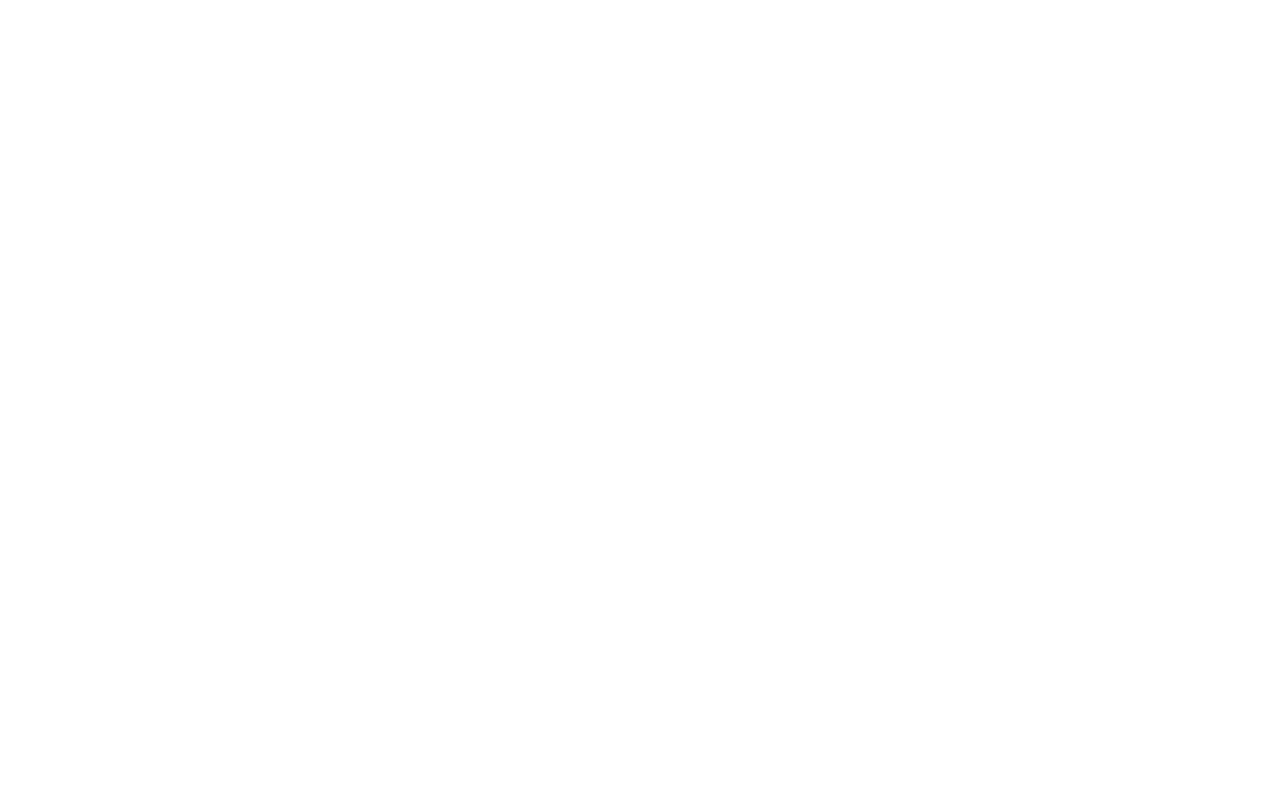
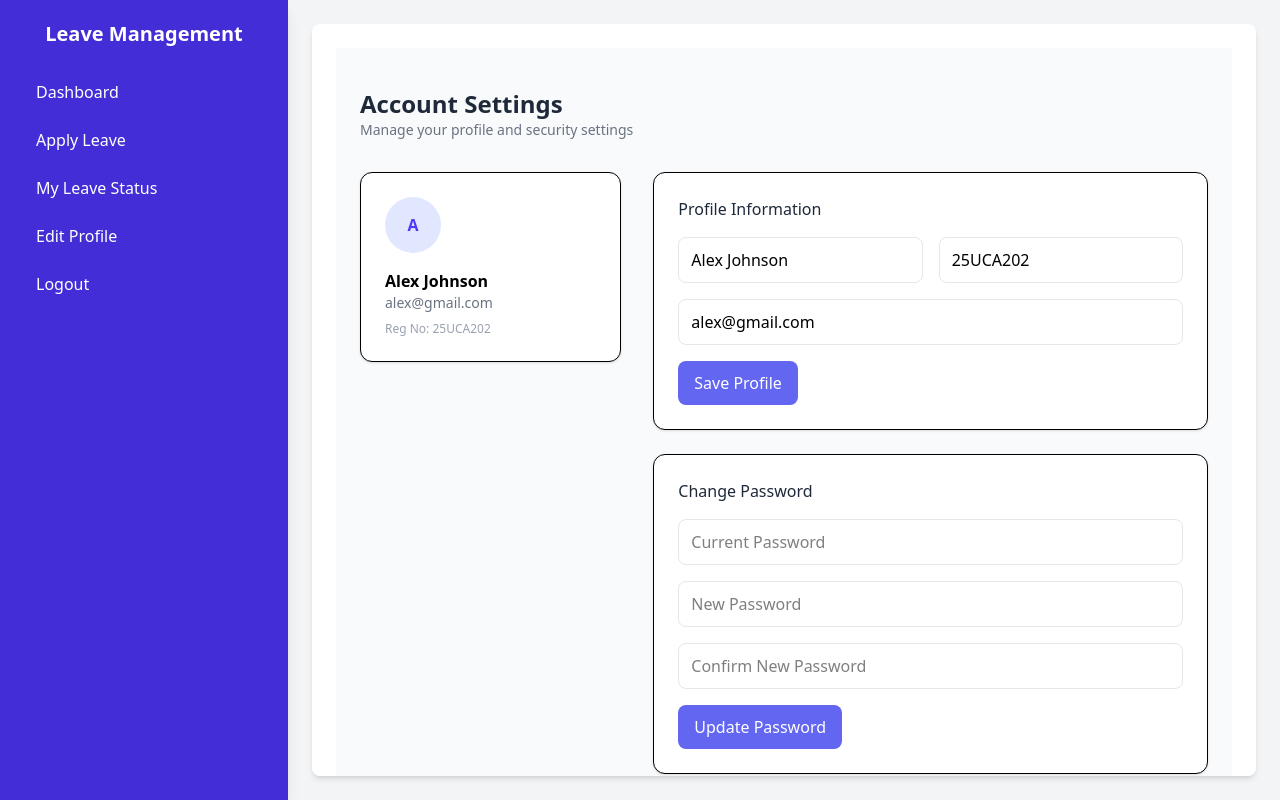
Before and after one commit to sridhar-hp/lms_client, a React (Vite) app: page /dashboard/1/editprofile/1 in a window 1280 px wide. Before the commit this address had no page. Built offline with nearby package versions, Linux system fonts and the light colour scheme; sample sign-in values are in the browser's storage.

Commit message:
edit profile page added

```diff
--- a/package.json
+++ b/package.json
@@ -14,10 +14,11 @@
     "@tailwindcss/vite": "^4.1.17",
     "axios": "^1.13.2",
     "cors": "^2.8.5",
-    "react-icons": "^5.5.0",
+    "lucide-react": "^1.8.0",
     "react": "^19.2.0",
     "react-dom": "^19.2.0",
     "react-hook-form": "^7.71.1",
+    "react-icons": "^5.5.0",
     "react-router-dom": "^7.9.6",
     "tailwindcss": "^4.1.17",
     "yup": "^1.7.1",
--- a/src/App.jsx
+++ b/src/App.jsx
@@ -42,6 +42,7 @@ import MyLeaveStatus from "./pages/MyLeaveStatus.jsx";
 import Settings from "./pages/Settings.jsx";
 import StudentLeaveRequests from "./pages/StudentLeaveRequests.jsx";
 import PrivateRouter from "./pages/PrivateRouter.jsx";
+import Editpage from "./pages/Editpage.jsx";
 
 function App() {
   return (
@@ -112,6 +113,15 @@ function App() {
               </PrivateRouter>
             }
           />
+
+          <Route
+            path="editprofile/:userId"
+            element={
+              <PrivateRouter>
+                <Editpage />
+              </PrivateRouter>
+            }
+          />
         </Route>
       </Routes>
     </BrowserRouter>
--- a/src/index.css
+++ b/src/index.css
@@ -1 +1,59 @@
 @import "tailwindcss";
+
+/* Epic Animations */
+@keyframes fadeIn {
+    from {
+        opacity: 0;
+        transform: translateY(20px);
+    }
+    to {
+        opacity: 1;
+        transform: translateY(0);
+    }
+}
+
+@keyframes glow {
+    0%, 100% {
+        box-shadow: 0 0 20px rgba(168, 85, 247, 0.5);
+    }
+    50% {
+        box-shadow: 0 0 40px rgba(236, 72, 153, 0.8);
+    }
+}
+
+@keyframes slideIn {
+    from {
+        opacity: 0;
+        transform: translateX(-30px);
+    }
+    to {
+        opacity: 1;
+        transform: translateX(0);
+    }
+}
+
+@keyframes float {
+    0%, 100% {
+        transform: translateY(0px);
+    }
+    50% {
+        transform: translateY(-10px);
+    }
+}
+
+/* Apply animations */
+.animate-fadeIn {
+    animation: fadeIn 0.5s ease-out forwards;
+}
+
+.animate-glow {
+    animation: glow 2s ease-in-out infinite;
+}
+
+.animate-slideIn {
+    animation: slideIn 0.6s ease-out forwards;
+}
+
+.animate-float {
+    animation: float 3s ease-in-out infinite;
+}
--- a/src/pages/DMenuBar.jsx
+++ b/src/pages/DMenuBar.jsx
@@ -19,6 +19,7 @@ function DMenuBar() {
         { name: "Dashboard", path: `/dashboard/${Role}/home`, show: true },
         { name: "Apply Leave", path: `/dashboard/${Role}/applyLeave`, show: true },
         { name: "My Leave Status", path: `/dashboard/${Role}/myleavestatus/${userId}`, show: true },
+        { name: "Edit Profile", path: `/dashboard/${Role}/editprofile/${userId}`, show: true },
         { name: "Logout", path: `/`, show: true },
 
 
@@ -28,6 +29,7 @@ function DMenuBar() {
         { name: "Dashboard", path: `/dashboard/${Role}/home`, show: true },
         { name: "Apply Leave", path: `/dashboard/${Role}/applyleave`, show: true },
         { name: "My Leave Status", path: `/dashboard/${Role}/myleavestatus/${userId}`, show: true },
+        { name: "Edit Profile", path: `/dashboard/${Role}/editprofile/${userId}`, show: true },
         { name: "Logout", path: `/`, show: true },
 
     ];
--- /dev/null
+++ b/src/pages/Editpage.jsx
@@ -0,0 +1,202 @@
+import React, { useState } from "react";
+
+export default function EditProfile() {
+  const [loading, setLoading] = useState(false);
+
+  const [profile, setProfile] = useState({
+    fullName: "Alex Johnson",
+    registerNumber: "25UCA202",
+    email: "alex@gmail.com",
+  });
+
+  const [password, setPassword] = useState({
+    current: "",
+    newPass: "",
+    confirm: "",
+  });
+
+  const [error, setError] = useState("");
+  const [success, setSuccess] = useState("");
+
+  const handleProfileChange = (e) =>
+    setProfile({ ...profile, [e.target.name]: e.target.value });
+
+  const handlePasswordChange = (e) =>
+    setPassword({ ...password, [e.target.name]: e.target.value });
+
+  const handleProfileSubmit = (e) => {
+    e.preventDefault();
+    setLoading(true);
+
+    setTimeout(() => {
+      setLoading(false);
+      setSuccess("Profile updated successfully");
+    }, 1000);
+  };
+
+  const handlePasswordSubmit = (e) => {
+    e.preventDefault();
+
+    if (password.newPass !== password.confirm)
+      return setError("Passwords do not match");
+
+    if (password.newPass.length < 6)
+      return setError("Password must be at least 6 characters");
+
+    setError("");
+    setLoading(true);
+
+    setTimeout(() => {
+      setLoading(false);
+      setSuccess("Password updated successfully");
+      setPassword({ current: "", newPass: "", confirm: "" });
+    }, 1000);
+  };
+
+  return (
+    <div className="min-h-screen bg-gray-50 px-6 py-10">
+
+      {/* HEADER */}
+      <div className="max-w-5xl mx-auto mb-8">
+        <h1 className="text-2xl font-semibold text-gray-800">
+          Account Settings
+        </h1>
+        <p className="text-sm text-gray-500">
+          Manage your profile and security settings
+        </p>
+      </div>
+
+      <div className="max-w-5xl mx-auto grid grid-cols-3 gap-8">
+
+        {/* PROFILE SUMMARY */}
+        <div>
+          <div className="bg-white border rounded-xl p-6 shadow-sm">
+            <div className="w-14 h-14 rounded-full bg-indigo-100 flex items-center justify-center text-indigo-600 font-semibold">
+              {profile.fullName.charAt(0)}
+            </div>
+            <h2 className="mt-4 font-semibold">{profile.fullName}</h2>
+            <p className="text-sm text-gray-500">{profile.email}</p>
+            <p className="text-xs text-gray-400 mt-2">
+              Reg No: {profile.registerNumber}
+            </p>
+          </div>
+        </div>
+
+        {/* RIGHT SIDE */}
+        <div className="col-span-2 space-y-6">
+
+          {/* ALERT */}
+          {(error || success) && (
+            <div className={`p-3 rounded-lg text-sm ${
+              error ? "bg-red-50 text-red-600" : "bg-green-50 text-green-600"
+            }`}>
+              {error || success}
+            </div>
+          )}
+
+          {/* PROFILE SECTION */}
+          <form
+            onSubmit={handleProfileSubmit}
+            className="bg-white border rounded-xl p-6 shadow-sm space-y-4"
+          >
+            <h3 className="font-medium text-gray-800">
+              Profile Information
+            </h3>
+
+            <div className="grid grid-cols-2 gap-4">
+              <input
+                name="fullName"
+                value={profile.fullName}
+                onChange={handleProfileChange}
+                className="input"
+                placeholder="Full Name"
+              />
+              <input
+                name="registerNumber"
+                value={profile.registerNumber}
+                onChange={handleProfileChange}
+                className="input"
+                placeholder="Register Number"
+              />
+            </div>
+
+            <input
+              name="email"
+              value={profile.email}
+              onChange={handleProfileChange}
+              className="input"
+              placeholder="Email Address"
+            />
+
+            <button className="btn-primary">
+              {loading ? "Saving..." : "Save Profile"}
+            </button>
+          </form>
+
+          {/* PASSWORD SECTION */}
+          <form
+            onSubmit={handlePasswordSubmit}
+            className="bg-white border rounded-xl p-6 shadow-sm space-y-4"
+          >
+            <h3 className="font-medium text-gray-800">
+              Change Password
+            </h3>
+
+            <input
+              type="password"
+              name="current"
+              value={password.current}
+              onChange={handlePasswordChange}
+              className="input"
+              placeholder="Current Password"
+            />
+
+            <input
+              type="password"
+              name="newPass"
+              value={password.newPass}
+              onChange={handlePasswordChange}
+              className="input"
+              placeholder="New Password"
+            />
+
+            <input
+              type="password"
+              name="confirm"
+              value={password.confirm}
+              onChange={handlePasswordChange}
+              className="input"
+              placeholder="Confirm New Password"
+            />
+
+            <button className="btn-primary bg-green-600 hover:bg-green-500">
+              {loading ? "Updating..." : "Update Password"}
+            </button>
+          </form>
+
+        </div>
+      </div>
+
+      {/* STYLES */}
+      <style>{`
+        .input {
+          width: 100%;
+          padding: 10px 12px;
+          border-radius: 8px;
+          border: 1px solid #e5e7eb;
+          outline: none;
+        }
+        .input:focus {
+          border-color: #6366f1;
+          box-shadow: 0 0 0 2px rgba(99,102,241,0.1);
+        }
+        .btn-primary {
+          padding: 10px 16px;
+          background: #6366f1;
+          color: white;
+          border-radius: 8px;
+        }
+      `}</style>
+    </div>
+  );
+}
```
Also changed, not shown: 1 other file (tests, documents, lock files or other folders).
